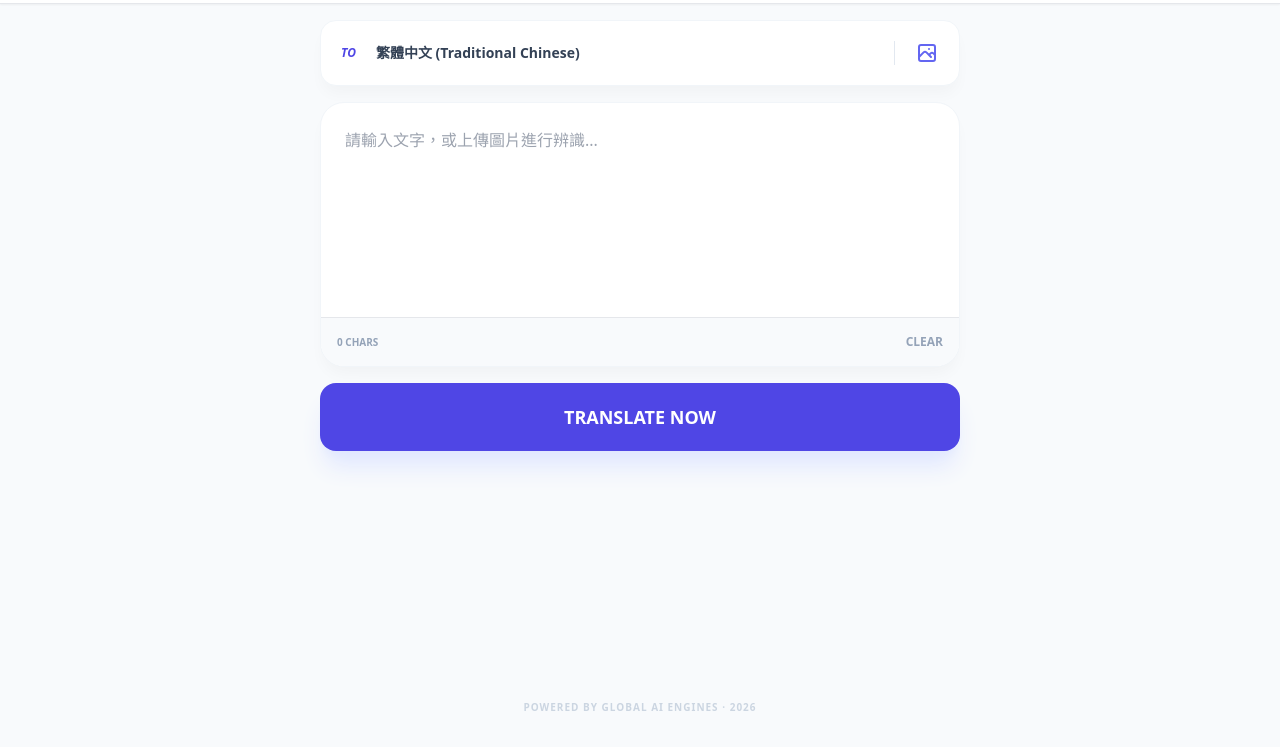
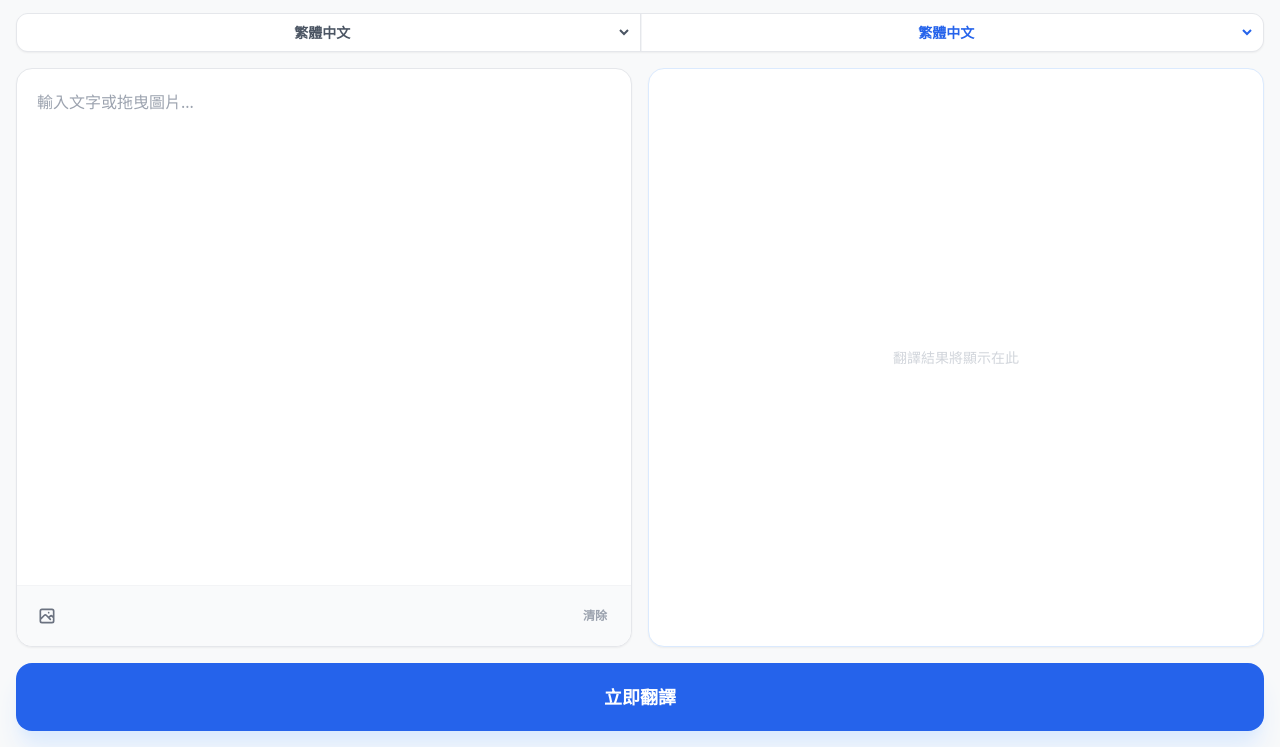
Before and after one commit to t0953530723-crypto/kokolo-game, a plain HTML site: page index.html in a window 1280 px wide. Shown: the part 53-800 px from the top of the page. Drawn offline with nearby package versions, Linux system fonts and the light colour scheme.

Commit message:
Update index.html

```diff
--- a/index.html
+++ b/index.html
@@ -3,206 +3,177 @@
 <head>
     <meta charset="UTF-8">
     <meta name="viewport" content="width=device-width, initial-scale=1.0, maximum-scale=1.0, user-scalable=no">
-    <title>全語言 AI 翻譯對照</title>
+    <title>AI 專業對照翻譯</title>
     <script src="https://cdn.tailwindcss.com"></script>
     <script src="https://cdn.jsdelivr.net/npm/tesseract.js@5/dist/tesseract.min.js"></script>
     <style>
-        body { -webkit-tap-highlight-color: transparent; scroll-behavior: smooth; }
-        .soft-ui { background: #ffffff; border: 1px solid #f1f5f9; box-shadow: 0 10px 15px -3px rgba(0,0,0,0.03); }
-        .btn-press:active { transform: scale(0.97); }
+        body { -webkit-tap-highlight-color: transparent; }
+        .hide-scrollbar::-webkit-scrollbar { display: none; }
+        .active-ring:focus-within { ring: 2px; ring-color: #2563eb; }
         textarea { font-size: 16px !important; }
-        select { -webkit-appearance: none; }
     </style>
 </head>
-<body class="bg-slate-50 min-h-screen flex flex-col font-sans text-slate-900">
+<body class="bg-[#f8f9fa] min-h-screen flex flex-col font-sans">
 
-    <header class="bg-white/90 backdrop-blur-md sticky top-0 z-50 border-b p-4 flex justify-between items-center shadow-sm">
+    <header class="bg-white border-b px-4 py-3 sticky top-0 z-50 flex justify-between items-center shadow-sm">
         <div class="flex items-center gap-2">
-            <div class="w-2 h-6 bg-indigo-600 rounded-full"></div>
-            <h1 class="font-black text-slate-800">GLOBAL TRANSLATE</h1>
+            <svg class="w-6 h-6 text-blue-600" fill="none" stroke="currentColor" viewBox="0 0 24 24"><path stroke-linecap="round" stroke-linejoin="round" stroke-width="2" d="M3 5h12M9 3v2m1.048 9.5A18.022 18.022 0 016.412 9m6.088 9h7M11 21l5-10 5 10M12.751 5c1.383 4.512 3.533 9.043 7.17 11.851"></path></svg>
+            <span class="font-bold text-gray-700 tracking-tight">AI 翻譯對照</span>
         </div>
-        <div id="statusTag" class="text-[9px] px-2 py-1 rounded bg-slate-100 text-slate-400 font-bold tracking-widest">READY</div>
+        <div id="status" class="text-[10px] font-bold text-gray-400 border border-gray-200 px-2 py-1 rounded">READY</div>
     </header>
 
-    <main class="flex-1 p-4 max-w-2xl mx-auto w-full space-y-4">
+    <main class="flex-1 p-4 max-w-7xl mx-auto w-full flex flex-col gap-4">
 
-        <div class="soft-ui rounded-2xl p-3 flex items-center gap-3">
-            <div class="text-xs font-black text-indigo-600 px-2 uppercase italic">TO</div>
-            <select id="targetLang" class="flex-1 bg-transparent font-bold text-slate-700 outline-none text-sm cursor-pointer">
-                <optgroup label="常用語言">
-                    <option value="zh-TW">繁體中文 (Traditional Chinese)</option>
-                    <option value="zh-CN">簡體中文 (Simplified Chinese)</option>
-                    <option value="en">英文 (English)</option>
-                    <option value="ja">日文 (Japanese)</option>
-                    <option value="ko">韓文 (Korean)</option>
-                </optgroup>
-                <optgroup label="歐洲語言">
-                    <option value="fr">法文 (French)</option>
-                    <option value="de">德文 (German)</option>
-                    <option value="it">義大利文 (Italian)</option>
-                    <option value="es">西班牙文 (Spanish)</option>
-                    <option value="pt">葡萄牙文 (Portuguese)</option>
-                    <option value="ru">俄文 (Russian)</option>
-                    <option value="nl">荷蘭文 (Dutch)</option>
-                </option>
-                <optgroup label="東南亞語言">
-                    <option value="th">泰文 (Thai)</option>
-                    <option value="vi">越南文 (Vietnamese)</option>
-                    <option value="id">印尼文 (Indonesian)</option>
-                    <option value="ms">馬來文 (Malay)</option>
-                    <option value="tl">菲律賓文 (Tagalog)</option>
-                </optgroup>
-                <optgroup label="其他語言">
-                    <option value="ar">阿拉伯文 (Arabic)</option>
-                    <option value="hi">印地文 (Hindi)</option>
-                    <option value="tr">土耳其文 (Turkish)</option>
-                    <option value="el">希臘文 (Greek)</option>
-                    <option value="pl">波蘭文 (Polish)</option>
-                    <option value="sv">瑞典文 (Swedish)</option>
-                    <option value="da">丹麥文 (Danish)</option>
-                    <option value="fi">芬蘭文 (Finnish)</option>
-                    <option value="no">挪威文 (Norwegian)</option>
-                    <option value="uk">烏克蘭文 (Ukrainian)</option>
-                    <option value="he">希伯來文 (Hebrew)</option>
-                </optgroup>
-            </select>
-            <div class="h-6 w-[1px] bg-slate-200"></div>
-            <label for="fileInput" class="p-2 text-indigo-500 hover:scale-110 transition-transform cursor-pointer">
-                <svg class="w-6 h-6" fill="none" stroke="currentColor" viewBox="0 0 24 24"><path d="M4 16l4.586-4.586a2 2 0 012.828 0L16 16m-2-2l1.586-1.586a2 2 0 012.828 0L20 14m-6-6h.01M6 20h12a2 2 0 002-2V6a2 2 0 00-2-2H6a2 2 0 00-2 2v12a2 2 0 002 2z" stroke-width="2" stroke-linecap="round" stroke-linejoin="round"></path></svg>
-            </label>
-            <input type="file" id="fileInput" class="hidden" accept="image/*">
-        </div>
-
-        <div class="relative soft-ui rounded-3xl overflow-hidden focus-within:ring-4 focus-within:ring-indigo-100 transition-all">
-            <textarea id="inputText" class="w-full h-52 p-6 outline-none resize-none leading-relaxed text-slate-700 bg-transparent" placeholder="請輸入文字，或上傳圖片進行辨識..."></textarea>
-
-            <div id="ocrLoader" class="hidden absolute inset-0 bg-white/95 flex flex-col items-center justify-center space-y-3 z-10">
-                <div class="w-8 h-8 border-4 border-indigo-600 border-t-transparent rounded-full animate-spin"></div>
-                <p class="text-xs font-black text-indigo-600 tracking-widest">ANALYZING IMAGE...</p>
+        <div class="grid grid-cols-1 md:grid-cols-2 gap-px bg-gray-200 rounded-xl overflow-hidden shadow-sm border border-gray-200">
+            <div class="bg-white p-2 flex items-center justify-center">
+                <select id="srcLang" class="w-full text-center bg-transparent font-bold text-gray-600 outline-none text-sm cursor-pointer">
+                    <option value="auto">自動偵測語言</option>
+                    <option value="zh-TW" selected>繁體中文</option>
+                    <option value="en">英文</option>
+                    <option value="ja">日文</option>
+                    <option value="ko">韓文</option>
+                </select>
             </div>
-
-            <div class="p-4 bg-slate-50 flex justify-between items-center border-t">
-                <span id="charCount" class="text-[10px] text-slate-400 font-bold">0 CHARS</span>
-                <button onclick="clearAll()" class="text-xs font-bold text-slate-400 hover:text-red-500 transition-colors">CLEAR</button>
+            <div class="bg-white p-2 flex items-center justify-center border-t md:border-t-0 md:border-l border-gray-100">
+                <select id="targetLang" class="w-full text-center bg-transparent font-bold text-blue-600 outline-none text-sm cursor-pointer">
+                    <option value="zh-TW" selected>繁體中文</option>
+                    <option value="en">英文</option>
+                    <option value="ja">日文</option>
+                    <option value="ko">韓文</option>
+                    <option value="fr">法文</option>
+                    <option value="de">德文</option>
+                    <option value="th">泰文</option>
+                    <option value="vi">越南文</option>
+                </select>
             </div>
         </div>
 
-        <button id="transBtn" onclick="doTranslate()" class="btn-press w-full bg-indigo-600 hover:bg-indigo-700 text-white py-5 rounded-2xl font-black text-lg shadow-xl shadow-indigo-100 transition-all">
-            TRANSLATE NOW
-        </button>
+        <div class="flex-1 grid grid-cols-1 md:grid-cols-2 gap-4">
 
-        <div id="resultCard" class="hidden space-y-4 animate-in fade-in slide-in-from-bottom-5 duration-500">
-            <div class="soft-ui rounded-3xl p-6 border-indigo-100">
-                <div class="flex justify-between items-center mb-4">
-                    <span class="text-[10px] font-black text-indigo-600 bg-indigo-50 px-3 py-1 rounded-full uppercase">Result</span>
-                    <button onclick="copyToClipboard()" class="text-xs font-bold text-indigo-400 hover:text-indigo-600">COPY</button>
+            <div id="dropZone" class="bg-white rounded-2xl shadow-sm border border-gray-200 flex flex-col relative transition-all">
+                <textarea id="inputText" class="flex-1 p-5 outline-none resize-none text-gray-800 leading-relaxed bg-transparent rounded-t-2xl min-h-[250px]" placeholder="輸入文字或拖曳圖片..."></textarea>
+
+                <div id="ocrLoader" class="hidden absolute inset-0 bg-white/90 z-10 flex flex-col items-center justify-center space-y-2">
+                    <div class="w-8 h-8 border-4 border-blue-600 border-t-transparent rounded-full animate-spin"></div>
+                    <p class="text-xs font-bold text-blue-600">辨識圖片中...</p>
                 </div>
-                <div id="outputText" class="text-slate-800 text-xl leading-relaxed whitespace-pre-wrap font-medium"></div>
 
-                <div class="mt-8 pt-4 border-t border-dashed border-slate-100">
-                    <p class="text-[9px] font-black text-slate-300 uppercase tracking-widest mb-2">Source Reference</p>
-                    <p id="originalRef" class="text-xs text-slate-400 italic line-clamp-3 leading-loose"></p>
+                <div class="p-3 bg-gray-50 flex justify-between items-center rounded-b-2xl border-t border-gray-100">
+                    <div class="flex gap-2">
+                        <label for="fileInput" class="p-2 hover:bg-gray-200 rounded-lg cursor-pointer transition-colors" title="上傳圖片">
+                            <svg class="w-5 h-5 text-gray-500" fill="none" stroke="currentColor" viewBox="0 0 24 24"><path stroke-linecap="round" stroke-linejoin="round" stroke-width="2" d="M4 16l4.586-4.586a2 2 0 012.828 0L16 16m-2-2l1.586-1.586a2 2 0 012.828 0L20 14m-6-6h.01M6 20h12a2 2 0 002-2V6a2 2 0 00-2-2H6a2 2 0 00-2 2v12a2 2 0 002 2z"></path></svg>
+                        </label>
+                        <input type="file" id="fileInput" class="hidden" accept="image/*">
+                    </div>
+                    <button onclick="clearAll()" class="text-xs font-bold text-gray-400 hover:text-red-500 px-3 py-1">清除</button>
+                </div>
+            </div>
+
+            <div id="outputContainer" class="bg-white rounded-2xl shadow-sm border border-blue-100 flex flex-col relative min-h-[250px]">
+                <div id="placeholder" class="flex-1 flex flex-col items-center justify-center text-gray-300 p-10">
+                    <p class="text-sm font-medium">翻譯結果將顯示在此</p>
+                </div>
+
+                <div id="resultContent" class="hidden flex-1 flex flex-col p-6 overflow-y-auto">
+                    <div class="flex justify-between items-center mb-4">
+                        <span class="text-[10px] font-black text-blue-500 uppercase tracking-widest">Translation</span>
+                        <button onclick="copyResult()" class="text-xs font-bold text-blue-600 hover:underline">複製內容</button>
+                    </div>
+                    <div id="outputText" class="flex-1 text-gray-800 text-lg leading-relaxed whitespace-pre-wrap"></div>
+                </div>
+
+                <div id="transLoader" class="hidden absolute inset-0 bg-white/60 backdrop-blur-[2px] z-10 flex items-center justify-center">
+                    <div class="w-6 h-6 border-2 border-blue-600 border-t-transparent rounded-full animate-spin"></div>
                 </div>
             </div>
         </div>
 
+        <button id="transBtn" onclick="handleTranslate()" class="w-full bg-blue-600 active:bg-blue-800 text-white py-5 rounded-2xl font-black text-lg shadow-xl shadow-blue-100 transition-all active:scale-[0.98]">
+            立即翻譯
+        </button>
+
     </main>
-
-    <footer class="p-8 text-center">
-        <p class="text-[10px] text-slate-300 font-bold tracking-widest uppercase">Powered by Global AI Engines · 2026</p>
-    </footer>
 
     <script>
         const inputField = document.getElementById('inputText');
         const fileInput = document.getElementById('fileInput');
         const ocrLoader = document.getElementById('ocrLoader');
-        const statusTag = document.getElementById('statusTag');
+        const transLoader = document.getElementById('transLoader');
+        const status = document.getElementById('status');
 
-        // 字數統計
-        inputField.addEventListener('input', () => {
-            document.getElementById('charCount').innerText = `${inputField.value.length} CHARS`;
+        // 1. 拖曳上傳支援
+        const dropZone = document.getElementById('dropZone');
+        ['dragenter', 'dragover'].forEach(e => dropZone.addEventListener(e, () => dropZone.classList.add('ring-2', 'ring-blue-400'), false));
+        ['dragleave', 'drop'].forEach(e => dropZone.addEventListener(e, () => dropZone.classList.remove('ring-2', 'ring-blue-400'), false));
+        dropZone.addEventListener('drop', (e) => {
+            e.preventDefault();
+            const file = e.dataTransfer.files[0];
+            if(file && file.type.startsWith('image/')) processOCR(file);
         });
 
-        // 圖片辨識轉文字
-        fileInput.addEventListener('change', async (e) => {
-            const file = e.target.files[0];
+        fileInput.addEventListener('change', (e) => processOCR(e.target.files[0]));
+
+        // 2. OCR 處理
+        async function processOCR(file) {
             if (!file) return;
-
             ocrLoader.classList.remove('hidden');
-            statusTag.innerText = "OCR_RUNNING";
-
+            status.innerText = "OCR PROCESSING";
             try {
-                // 初始化辨識 (支援繁中、簡中、英文、日文)
                 const worker = await Tesseract.createWorker('chi_tra+chi_sim+eng+jpn');
                 const { data: { text } } = await worker.recognize(file);
                 await worker.terminate();
-
                 inputField.value = text;
-                document.getElementById('charCount').innerText = `${text.length} CHARS`;
-                statusTag.innerText = "OCR_SUCCESS";
             } catch (err) {
-                alert("圖片辨識發生錯誤。");
-                statusTag.innerText = "OCR_ERROR";
+                alert("圖片辨識失敗");
             } finally {
                 ocrLoader.classList.add('hidden');
+                status.innerText = "READY";
             }
-        });
+        }
 
-        // 翻譯主邏輯 (使用 Google Web 免費接口)
-        async function doTranslate() {
+        // 3. 翻譯邏輯
+        async function handleTranslate() {
             const text = inputField.value.trim();
-            const target = document.getElementById('targetLang').value;
+            const sl = document.getElementById('srcLang').value;
+            const tl = document.getElementById('targetLang').value;
             const btn = document.getElementById('transBtn');
 
             if (!text) return;
 
             btn.disabled = true;
-            btn.innerText = "TRANSLATING...";
-            statusTag.innerText = "LINKING_API";
-            statusTag.className = "text-[9px] px-2 py-1 rounded bg-indigo-50 text-indigo-600 font-bold animate-pulse";
+            transLoader.classList.remove('hidden');
+            status.innerText = "TRANSLATING";
 
             try {
-                // 此處為免費 Web 接口邏輯
-                const gUrl = `https://translate.googleapis.com/translate_a/single?client=gtx&sl=auto&tl=${target}&dt=t&q=${encodeURIComponent(text)}`;
-                const res = await fetch(gUrl);
+                const url = `https://translate.googleapis.com/translate_a/single?client=gtx&sl=${sl}&tl=${tl}&dt=t&q=${encodeURIComponent(text)}`;
+                const res = await fetch(url);
                 const data = await res.json();
 
-                // 組合多行翻譯結果
-                const translatedText = data[0].map(item => item[0]).join('');
+                const result = data[0].map(item => item[0]).join('');
 
-                renderResult(translatedText, text);
-                statusTag.innerText = "COMPLETED";
-                statusTag.className = "text-[9px] px-2 py-1 rounded bg-green-50 text-green-600 font-bold";
+                document.getElementById('placeholder').classList.add('hidden');
+                document.getElementById('resultContent').classList.remove('hidden');
+                document.getElementById('outputText').innerText = result;
+                status.innerText = "SUCCESS";
             } catch (err) {
-                alert("翻譯請求失敗，請檢查網路連線。");
-                statusTag.innerText = "FAILED";
+                alert("翻譯暫時不可用");
+                status.innerText = "ERROR";
             } finally {
                 btn.disabled = false;
-                btn.innerText = "TRANSLATE NOW";
-            }
-        }
-
-        function renderResult(translated, original) {
-            document.getElementById('resultCard').classList.remove('hidden');
-            document.getElementById('outputText').innerText = translated;
-            document.getElementById('originalRef').innerText = original;
-
-            // 手機端自動滾動
-            if (window.innerWidth < 768) {
-                document.getElementById('resultCard').scrollIntoView({ behavior: 'smooth' });
+                transLoader.classList.add('hidden');
             }
         }
 
         function clearAll() {
             inputField.value = "";
-            document.getElementById('resultCard').classList.add('hidden');
-            document.getElementById('charCount').innerText = "0 CHARS";
-            statusTag.innerText = "READY";
+            document.getElementById('resultContent').classList.add('hidden');
+            document.getElementById('placeholder').classList.remove('hidden');
         }
 
-        function copyToClipboard() {
-            const text = document.getElementById('outputText').innerText;
-            navigator.clipboard.writeText(text).then(() => alert("翻譯結果已複製"));
+        function copyResult() {
+            navigator.clipboard.writeText(document.getElementById('outputText').innerText);
+            alert("已複製翻譯結果");
         }
     </script>
 </body>
```
